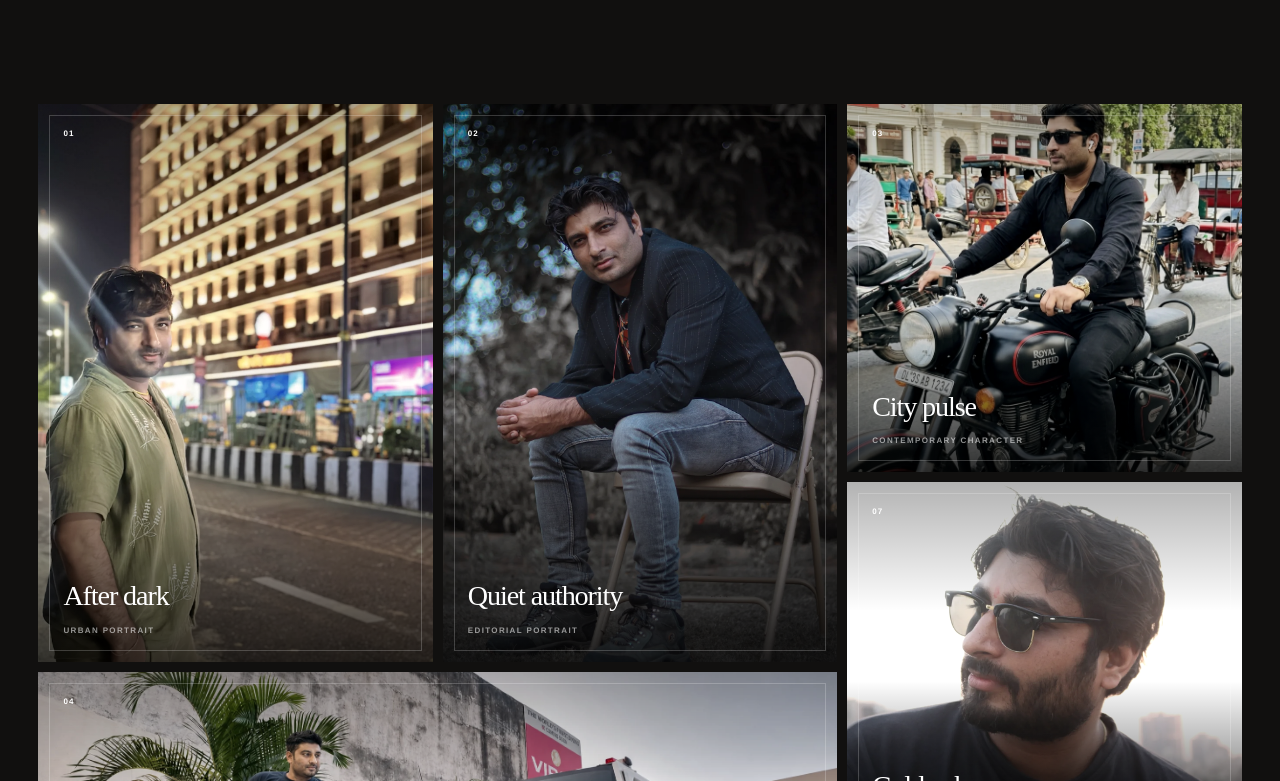
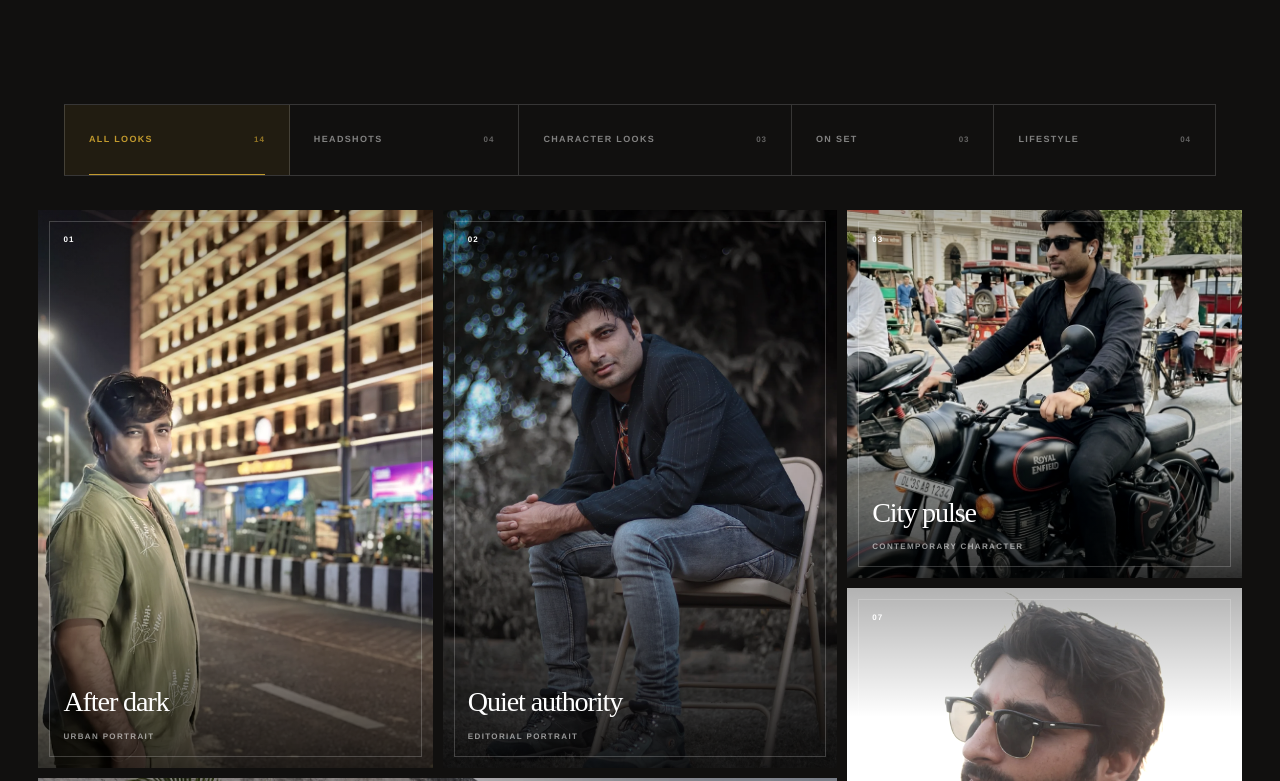
Before and after one commit to surekhaenterprisesandtraders-cyber/Anuragg-Sharma, a Next.js app: page / in a window 1280 px wide. Shown: the part 7959-8740 px from the top of the page. Built offline with nearby package versions, Linux system fonts and the light colour scheme; no server answers.

Commit message:
Add files via upload

```diff
--- a/app/globals.css
+++ b/app/globals.css
@@ -1562,12 +1562,110 @@ img {
   margin: 28px 0 0;
 }
 
+.gallery-filters {
+  border-bottom: 1px solid var(--line-light);
+  border-top: 1px solid var(--line-light);
+  display: flex;
+  margin: 0 2vw 34px;
+  overflow-x: auto;
+  scrollbar-width: none;
+}
+
+.gallery-filters::-webkit-scrollbar {
+  display: none;
+}
+
+.gallery-filters button {
+  align-items: center;
+  appearance: none;
+  background: transparent;
+  border: 0;
+  border-right: 1px solid var(--line-light);
+  color: rgba(255, 255, 255, 0.48);
+  cursor: pointer;
+  display: flex;
+  flex: 1 0 auto;
+  font: inherit;
+  gap: 20px;
+  justify-content: space-between;
+  min-height: 70px;
+  padding: 0 24px;
+  position: relative;
+  text-transform: uppercase;
+  transition:
+    background-color 240ms ease,
+    color 240ms ease;
+}
+
+.gallery-filters button:first-child {
+  border-left: 1px solid var(--line-light);
+}
+
+.gallery-filters button::after {
+  background: var(--acid);
+  bottom: -1px;
+  content: "";
+  height: 2px;
+  left: 24px;
+  position: absolute;
+  right: 24px;
+  transform: scaleX(0);
+  transform-origin: left;
+  transition: transform 260ms ease;
+}
+
+.gallery-filters button:hover,
+.gallery-filters button:focus-visible {
+  background: rgba(255, 255, 255, 0.035);
+  color: var(--white);
+}
+
+.gallery-filters button.is-active {
+  background: rgba(194, 154, 46, 0.09);
+  color: var(--acid);
+}
+
+.gallery-filters button.is-active::after {
+  transform: scaleX(1);
+}
+
+.gallery-filters span {
+  font-size: 9px;
+  font-weight: 760;
+  letter-spacing: 0.15em;
+  white-space: nowrap;
+}
+
+.gallery-filters small {
+  color: inherit;
+  font-size: 8px;
+  font-weight: 750;
+  letter-spacing: 0.12em;
+  opacity: 0.72;
+}
+
 .gallery-grid {
   display: grid;
   gap: 10px;
   grid-auto-flow: dense;
   grid-auto-rows: minmax(170px, 14vw);
   grid-template-columns: repeat(12, 1fr);
+}
+
+@keyframes gallery-enter {
+  from {
+    opacity: 0;
+    transform: translateY(18px);
+  }
+
+  to {
+    opacity: 1;
+    transform: translateY(0);
+  }
+}
+
+.gallery-filtered-frame {
+  animation: gallery-enter 560ms cubic-bezier(0.2, 0.75, 0.12, 1) both;
 }
 
 .gallery-frame {
@@ -2784,6 +2882,24 @@ html[data-js="true"] [data-reveal].is-visible {
     font-size: 14vw;
   }
 
+  .gallery-filters {
+    margin: 0 8px 20px;
+    scroll-snap-type: x proximity;
+  }
+
+  .gallery-filters button {
+    flex-basis: auto;
+    gap: 18px;
+    min-height: 58px;
+    padding: 0 18px;
+    scroll-snap-align: start;
+  }
+
+  .gallery-filters button::after {
+    left: 18px;
+    right: 18px;
+  }
+
   .gallery-grid {
     gap: 6px;
     grid-auto-rows: 58vw;
@@ -2991,8 +3107,10 @@ html[data-js="true"] [data-reveal].is-visible {
   }
 
   .hero-image,
+  .gallery-filtered-frame,
   [data-reveal],
   html[data-js="true"] [data-reveal] {
+    animation: none;
     opacity: 1;
     transform: none;
     transition: none;
--- a/app/portfolio-experience.tsx
+++ b/app/portfolio-experience.tsx
@@ -3,6 +3,7 @@
 import {
   useEffect,
   useCallback,
+  useMemo,
   useRef,
   useState,
   type CSSProperties,
@@ -110,11 +111,22 @@ const castingLooks = [
   "Versatile & adaptable",
 ];
 
+const galleryFilters = [
+  { id: "all", label: "All looks" },
+  { id: "headshots", label: "Headshots" },
+  { id: "character", label: "Character looks" },
+  { id: "on-set", label: "On set" },
+  { id: "lifestyle", label: "Lifestyle" },
+] as const;
+
+type GalleryFilter = (typeof galleryFilters)[number]["id"];
+
 const gallery = [
   {
     src: "/gallery/night-city.webp",
     title: "After dark",
     note: "Urban portrait",
+    category: "lifestyle",
     layout: "gallery-tall",
     position: "center",
   },
@@ -122,6 +134,7 @@ const gallery = [
     src: "/gallery/editorial-chair.webp",
     title: "Quiet authority",
     note: "Editorial portrait",
+    category: "headshots",
     layout: "gallery-tall",
     position: "center 24%",
   },
@@ -129,6 +142,7 @@ const gallery = [
     src: "/gallery/urban-ride.webp",
     title: "City pulse",
     note: "Contemporary character",
+    category: "lifestyle",
     layout: "gallery-compact",
     position: "center",
   },
@@ -136,6 +150,7 @@ const gallery = [
     src: "/gallery/road-presence.webp",
     title: "Road presence",
     note: "Editorial lifestyle",
+    category: "lifestyle",
     layout: "gallery-wide",
     position: "center",
   },
@@ -143,6 +158,7 @@ const gallery = [
     src: "/gallery/red-car.webp",
     title: "Graphic frame",
     note: "On-set portrait",
+    category: "on-set",
     layout: "gallery-wide",
     position: "center",
   },
@@ -150,6 +166,7 @@ const gallery = [
     src: "/gallery/lowlight-frame.webp",
     title: "Inner light",
     note: "Character study",
+    category: "character",
     layout: "gallery-wide",
     position: "center",
   },
@@ -157,6 +174,7 @@ const gallery = [
     src: "/gallery/rooftop-closeup.webp",
     title: "Golden hour",
     note: "Close-up study",
+    category: "headshots",
     layout: "gallery-compact",
     position: "center",
   },
@@ -164,6 +182,7 @@ const gallery = [
     src: "/gallery/on-stage.webp",
     title: "In the moment",
     note: "Live presence",
+    category: "on-set",
     layout: "gallery-wide",
     position: "center",
   },
@@ -171,6 +190,7 @@ const gallery = [
     src: "/gallery/devotional-strength.webp",
     title: "Devotional strength",
     note: "Documentary portrait",
+    category: "character",
     layout: "gallery-tall",
     position: "center 34%",
   },
@@ -178,6 +198,7 @@ const gallery = [
     src: "/gallery/character-green.webp",
     title: "Transformation",
     note: "Character look",
+    category: "character",
     layout: "gallery-tall",
     position: "center 58%",
   },
@@ -185,6 +206,7 @@ const gallery = [
     src: "/gallery/studio-smile.webp",
     title: "Warmth",
     note: "Studio portrait",
+    category: "headshots",
     layout: "gallery-compact",
     position: "center",
   },
@@ -192,6 +214,7 @@ const gallery = [
     src: "/gallery/character-portrait.webp",
     title: "Unfiltered",
     note: "Look study",
+    category: "headshots",
     layout: "gallery-tall",
     position: "center 20%",
   },
@@ -199,6 +222,7 @@ const gallery = [
     src: "/gallery/garden-editorial.webp",
     title: "Off camera",
     note: "Editorial moment",
+    category: "lifestyle",
     layout: "gallery-wide",
     position: "center",
   },
@@ -206,6 +230,7 @@ const gallery = [
     src: "/gallery/action-frame.webp",
     title: "Kinetic",
     note: "Performance frame",
+    category: "on-set",
     layout: "gallery-wide",
     position: "center",
   },
@@ -215,19 +240,29 @@ export default function PortfolioExperience() {
   const siteRef = useRef<HTMLDivElement>(null);
   const swipeStartRef = useRef<{ x: number; y: number } | null>(null);
   const [activeImage, setActiveImage] = useState<number | null>(null);
+  const [galleryFilter, setGalleryFilter] = useState<GalleryFilter>("all");
   const [activeVideo, setActiveVideo] = useState<
     (typeof reelVideos)[number] | null
   >(null);
   const [swipeOffset, setSwipeOffset] = useState(0);
   const [isSwiping, setIsSwiping] = useState(false);
 
+  const visibleGallery = useMemo(
+    () =>
+      galleryFilter === "all"
+        ? gallery
+        : gallery.filter((image) => image.category === galleryFilter),
+    [galleryFilter],
+  );
+
   const moveGallery = useCallback((direction: -1 | 1) => {
     setActiveImage((current) =>
       current === null
         ? null
-        : (current + direction + gallery.length) % gallery.length,
+        : (current + direction + visibleGallery.length) %
+          visibleGallery.length,
     );
-  }, []);
+  }, [visibleGallery.length]);
 
   const resetSwipe = () => {
     swipeStartRef.current = null;
@@ -343,12 +378,12 @@ export default function PortfolioExperience() {
 
     if (activeImage !== null) {
       const adjacentImages = [
-        (activeImage - 1 + gallery.length) % gallery.length,
-        (activeImage + 1) % gallery.length,
+        (activeImage - 1 + visibleGallery.length) % visibleGallery.length,
+        (activeImage + 1) % visibleGallery.length,
       ];
       adjacentImages.forEach((index) => {
         const image = new Image();
-        image.src = gallery[index].src;
+        image.src = visibleGallery[index].src;
       });
     }
 
@@ -370,7 +405,7 @@ export default function PortfolioExperience() {
       document.body.style.overflow = previousOverflow;
       window.removeEventListener("keydown", onKeyDown);
     };
-  }, [activeImage, activeVideo, moveGallery]);
+  }, [activeImage, activeVideo, moveGallery, visibleGallery]);
 
   return (
     <div className="site-shell" ref={siteRef}>
@@ -795,14 +830,41 @@ export default function PortfolioExperience() {
             </div>
           </div>
 
+          <div className="gallery-filters" aria-label="Filter gallery by look">
+            {galleryFilters.map((filter) => {
+              const count =
+                filter.id === "all"
+                  ? gallery.length
+                  : gallery.filter((image) => image.category === filter.id)
+                      .length;
+
+              return (
+                <button
+                  key={filter.id}
+                  type="button"
+                  className={galleryFilter === filter.id ? "is-active" : ""}
+                  aria-pressed={galleryFilter === filter.id}
+                  onClick={() => {
+                    setGalleryFilter(filter.id);
+                    setActiveImage(null);
+                  }}
+                >
+                  <span>{filter.label}</span>
+                  <small>{String(count).padStart(2, "0")}</small>
+                </button>
+              );
+            })}
+          </div>
+
           <div className="gallery-grid">
-            {gallery.map((image, index) => (
+            {visibleGallery.map((image, index) => (
               <button
-                className={`gallery-frame ${image.layout}`}
+                className={`gallery-frame gallery-filtered-frame ${image.layout}`}
                 key={image.src}
                 onClick={() => setActiveImage(index)}
-                data-reveal
-                style={{ transitionDelay: `${(index % 4) * 55}ms` }}
+                style={{
+                  animationDelay: `${(index % 4) * 55}ms`,
+                }}
                 aria-label={`Open ${image.title} image`}
               >
                 <img
@@ -832,7 +894,8 @@ export default function PortfolioExperience() {
               It is a point of view.
             </p>
             <span>
-              Archive / 01—{String(gallery.length).padStart(2, "0")}
+              Showing / {String(visibleGallery.length).padStart(2, "0")} of{" "}
+              {String(gallery.length).padStart(2, "0")}
             </span>
           </div>
         </section>
@@ -954,7 +1017,7 @@ export default function PortfolioExperience() {
           className="lightbox"
           role="dialog"
           aria-modal="true"
-          aria-label={`${gallery[activeImage].title} gallery image`}
+          aria-label={`${visibleGallery[activeImage].title} gallery image`}
         >
           <button
             className="lightbox-close"
@@ -976,9 +1039,9 @@ export default function PortfolioExperience() {
             }
           >
             <img
-              key={gallery[activeImage].src}
-              src={gallery[activeImage].src}
-              alt={`Anuragg Sharma — ${gallery[activeImage].title}`}
+              key={visibleGallery[activeImage].src}
+              src={visibleGallery[activeImage].src}
+              alt={`Anuragg Sharma — ${visibleGallery[activeImage].title}`}
               decoding="async"
               draggable={false}
             />
@@ -986,11 +1049,11 @@ export default function PortfolioExperience() {
           <div className="lightbox-meta" aria-live="polite">
             <span>
               {String(activeImage + 1).padStart(2, "0")} /{" "}
-              {String(gallery.length).padStart(2, "0")}
+              {String(visibleGallery.length).padStart(2, "0")}
             </span>
             <div>
-              <b>{gallery[activeImage].title}</b>
-              <small>{gallery[activeImage].note}</small>
+              <b>{visibleGallery[activeImage].title}</b>
+              <small>{visibleGallery[activeImage].note}</small>
             </div>
           </div>
           <div className="lightbox-swipe-hint" aria-hidden="true">
```
